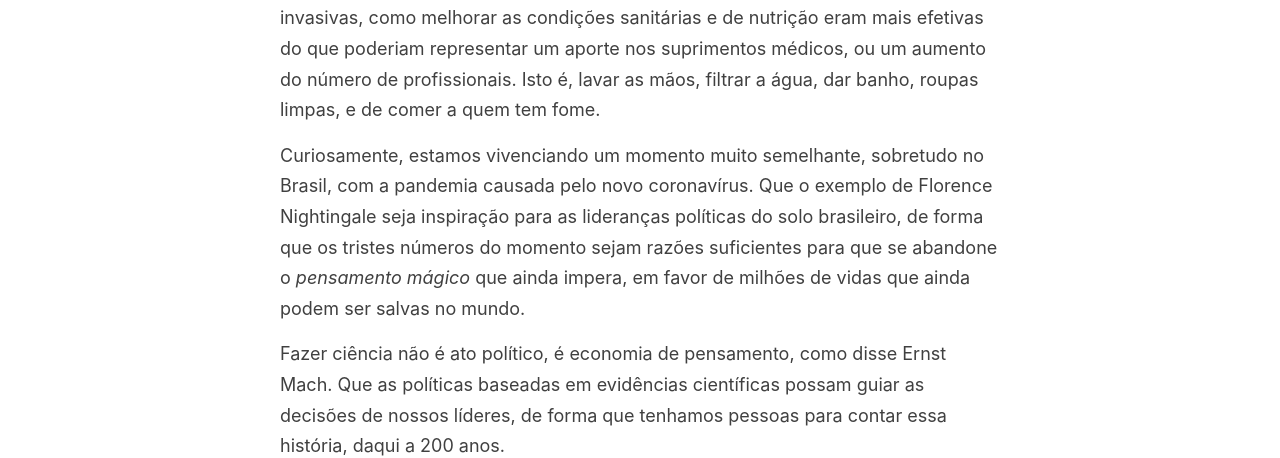
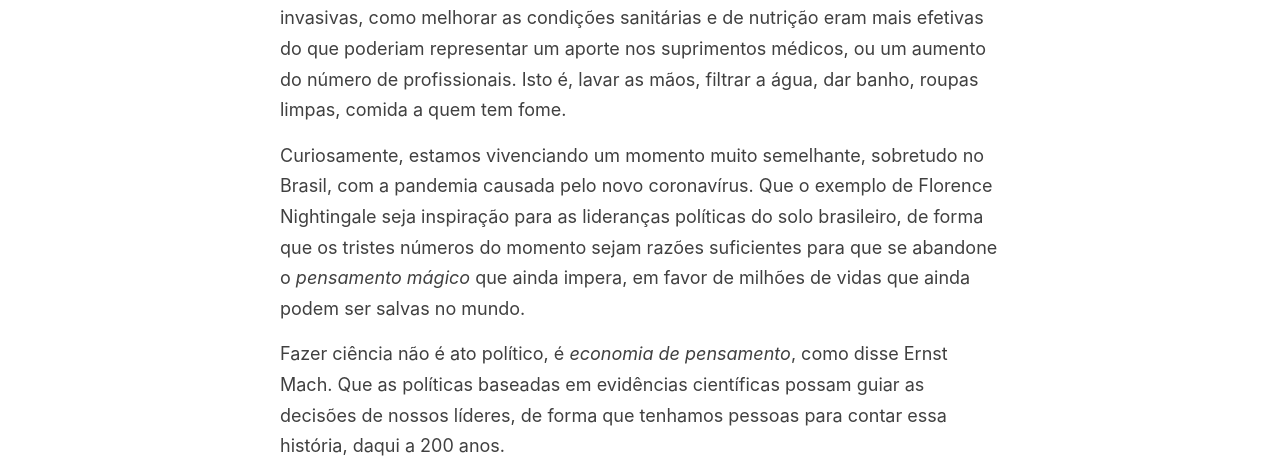
Before and after one commit to tonidandel/otelegrafo_, a Jekyll site: the page built from _posts/2020-05-12-a-senhora-com-a-lampada.md, in a window 1280 px wide and 900 px high, scrolled down 2436 px. Shown: the part 314-772 px from the top of the window. Built offline with Jekyll 4.4.1, drawn with Linux system fonts in a browser that asks for light colours; nearby versions of some CDN libraries; some web fonts are replaced; some of the changed text lies outside the part shown.

Commit message:
s senhora com a lampada

```diff
--- a/_posts/2020-05-12-a-senhora-com-a-lampada.md
+++ b/_posts/2020-05-12-a-senhora-com-a-lampada.md
@@ -27,8 +27,8 @@ Por acaso, ou, quem sabe, providencialmente, Florence era também um prodígio d
 
 Florence chamava os gráficos de "coxcomb", sendo que fez deles uso extensivo, especialmente ao enviar dezenas de cartas aos membros do parlamento britânico (câmara dos Lordes e câmara dos Comuns) e à sociedade civil em geral, que dificilmente conseguiria entender os relatórios técnicos especializados da época. Com este trabalho, ela não apenas se tornou a primeira mulher a integrar a _Royal Statistical Society_, mas também salvou incontáveis vidas.
 
-As medidas propostas eram simples e a mensagem imensamente clara: sua estatística da guerra convenceu as autoridades em geral de que abordagens menos invasivas, como melhorar as condições sanitárias e de nutrição eram mais efetivas do que poderiam representar um aporte nos suprimentos médicos, ou um aumento do número de profissionais. Isto é, lavar as mãos, filtrar a água, dar banho, roupas limpas, e de comer a quem tem fome.
+As medidas propostas eram simples e a mensagem imensamente clara: sua estatística da guerra convenceu as autoridades em geral de que abordagens menos invasivas, como melhorar as condições sanitárias e de nutrição eram mais efetivas do que poderiam representar um aporte nos suprimentos médicos, ou um aumento do número de profissionais. Isto é, lavar as mãos, filtrar a água, dar banho, roupas limpas, comida a quem tem fome.
 
 Curiosamente, estamos vivenciando um momento muito semelhante, sobretudo no Brasil, com a pandemia causada pelo novo coronavírus. Que o exemplo de Florence Nightingale seja inspiração para as lideranças políticas do solo brasileiro, de forma que os tristes números do momento sejam razões suficientes para que se abandone o _pensamento mágico_ que ainda impera, em favor de milhões de vidas que ainda podem ser salvas no mundo.
 
-Fazer ciência não é ato político, é economia de pensamento, como disse Ernst Mach. Que as políticas baseadas em evidências científicas possam guiar as decisões de nossos líderes, de forma que tenhamos pessoas para contar essa história, daqui a 200 anos.
+Fazer ciência não é ato político, é _economia de pensamento_, como disse Ernst Mach. Que as políticas baseadas em evidências científicas possam guiar as decisões de nossos líderes, de forma que tenhamos pessoas para contar essa história, daqui a 200 anos.
```
